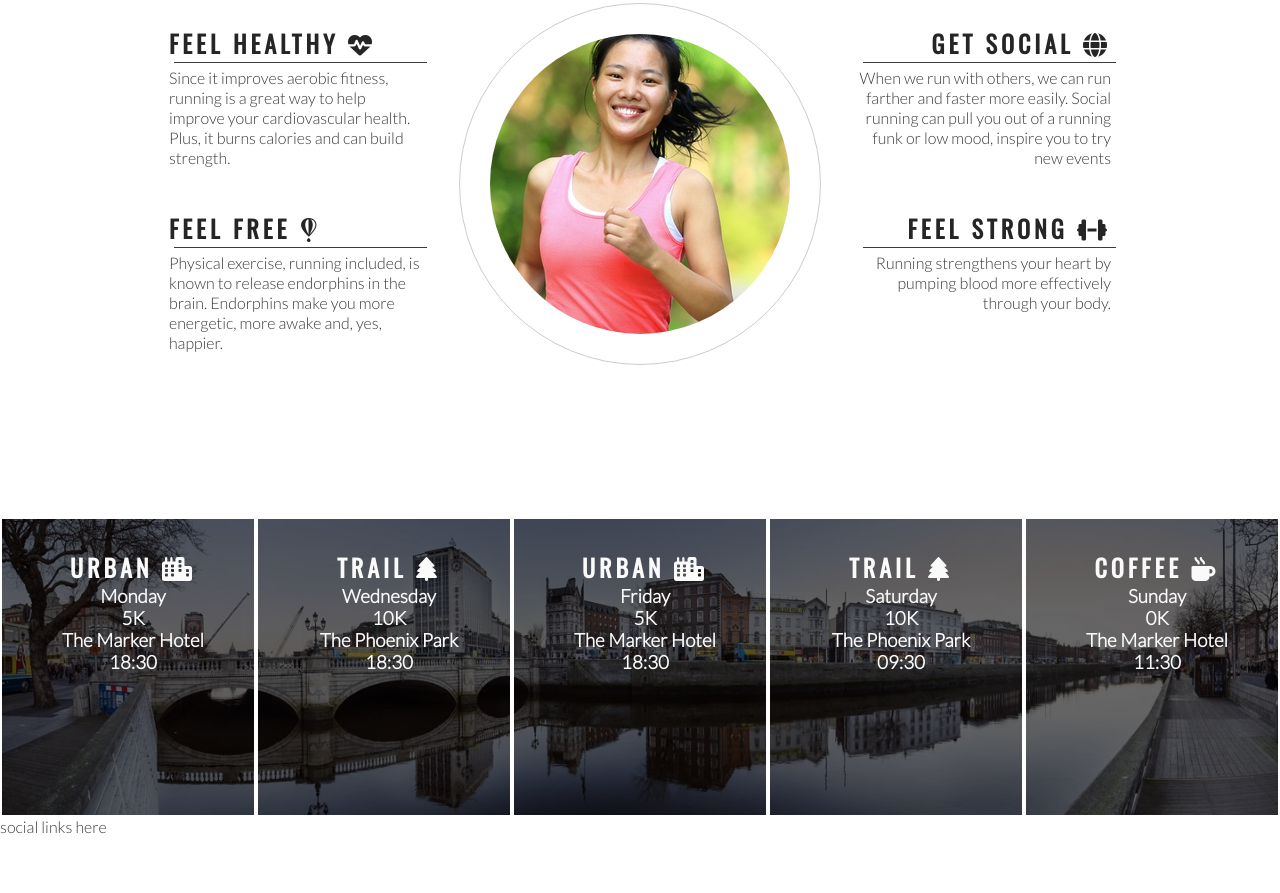
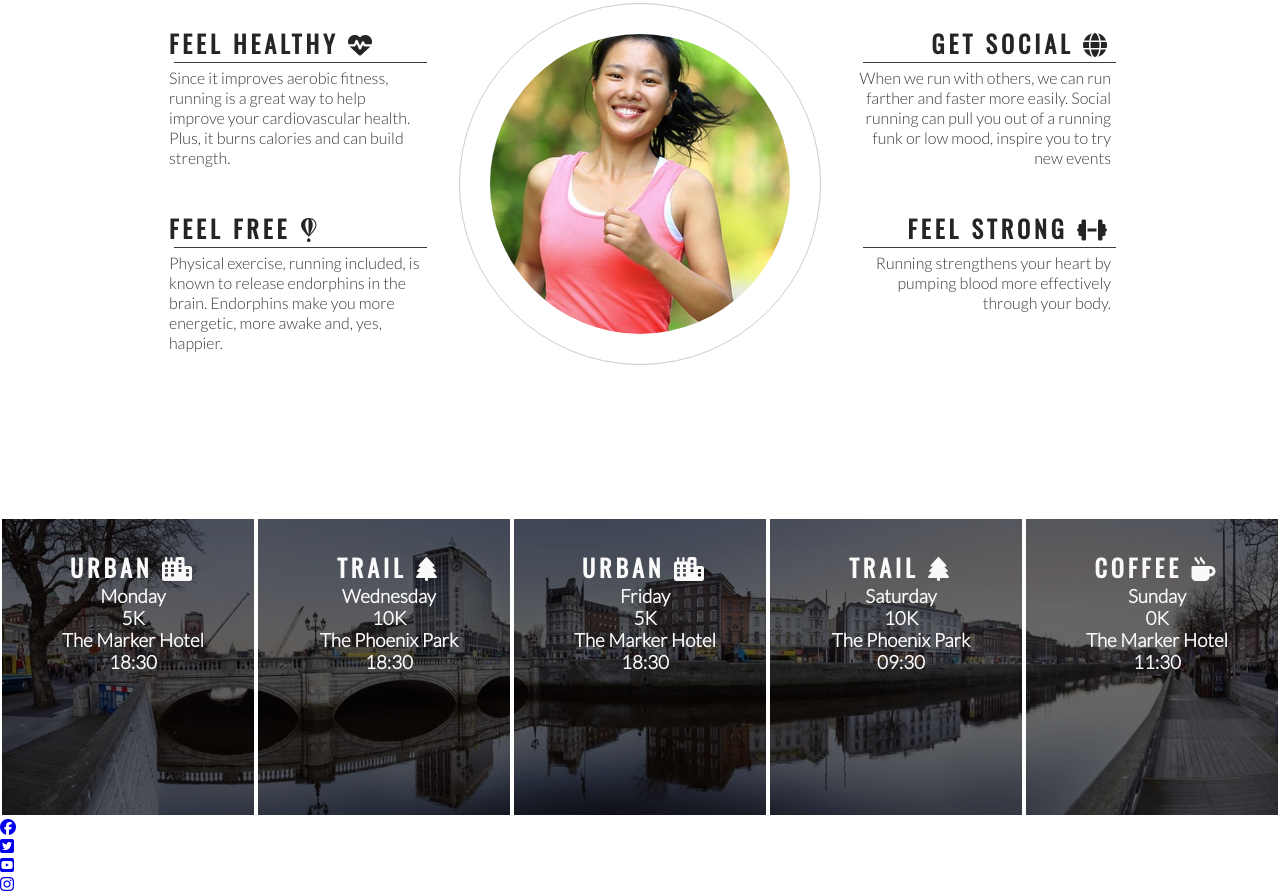
Before and after one commit to AinhoaBil/love-running, a plain HTML site: page index.html in a window 1280 px wide. Shown: the part 778-1671 px from the top of the page. Before the commit the page ends 1614 px from the top, so only its background shows below. Drawn offline with nearby package versions, Linux system fonts and the light colour scheme.

Commit message:
Add social media icons to footer

```diff
--- a/index.html
+++ b/index.html
@@ -128,7 +128,30 @@
         </div>
     </section>
     <footer>
-        social links here
+        <ul>
+            <li>
+                <a href="https://www.facebook.com/" target="blank" rel="nooperner" aria-label="Visit our Facebook page (opens in a new tab"><i class="fab fa-facebook"></i>
+                </a>
+            </li>
+        </ul>
+        <ul>
+            <li>
+                <a href="https://twitter.com/" target="blank" rel="nooperner" aria-label="Visit our Twitter page (opens in a new tab"><i class="fab fa-twitter-square"></i></i>
+                </a>
+            </li>
+        </ul>
+        <ul>
+            <li>
+                <a href="youtube.com/" target="blank" rel="nooperner" aria-label="Visit our YouTube page (opens in a new tab"><i class="fab fa-youtube-square"></i></i>
+                </a>
+            </li>
+        </ul>
+        <ul>
+            <li>
+                <a href="https://www.instagram.com/" target="blank" rel="nooperner" aria-label="Visit our Instagram page (opens in a new tab"><i class="fab fa-instagram"></i></i>
+                </a>
+            </li>
+        </ul>
     </footer>
 
     <!--  font awesome script-->
```
